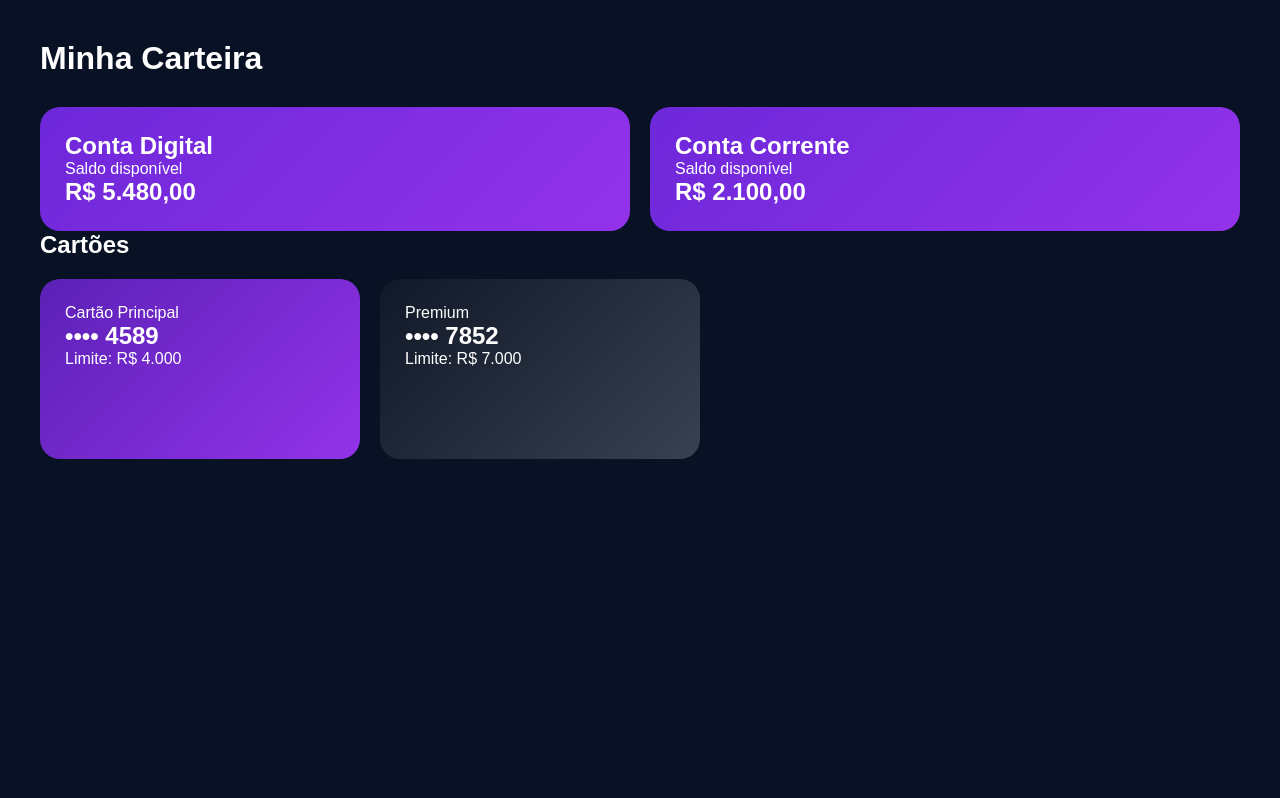
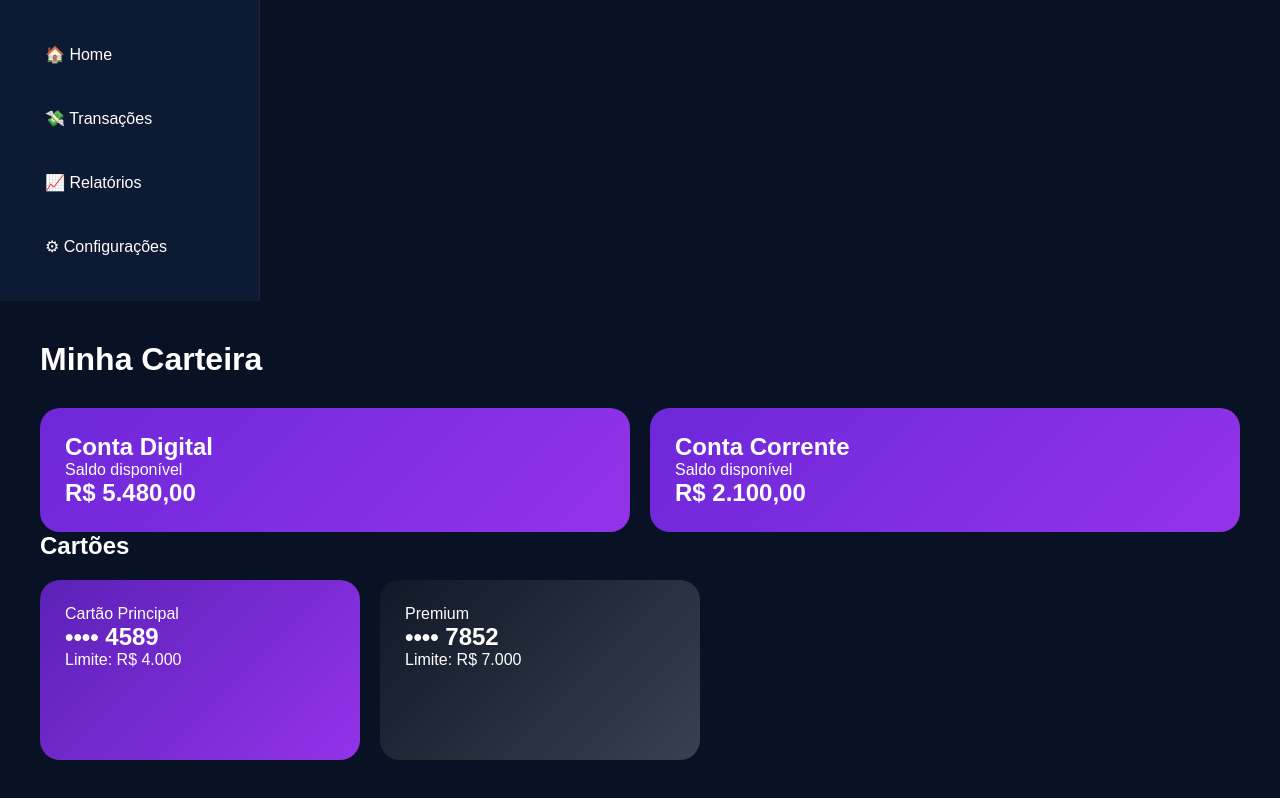
Before and after one commit to n7unknow/Plataforma-Gestao-Financeira, a plain HTML site: page Carteira.html in a window 1280 px wide. Drawn offline with Linux system fonts and the light colour scheme.

Commit message:
Tab Control, name change of index.html for "home.html", "Dashboard.html" EXCLUDED
Add tab control in "Carteira.html", "Configurações.html",  the name "index.html" to replaced for "home.html", "Dashboard.html" excluded, good code separation practice applied

```diff
--- a/Carteira.html
+++ b/Carteira.html
@@ -8,6 +8,14 @@
     </head>
     <body>
 
+        <aside class="sidebar">
+            <nav>
+                <a href="Home.html">🏠 Home</a>
+                <a href="Transações.html">💸 Transações</a>
+                <a href="Relatórios.html">📈 Relatórios</a>
+                <a href="Configurações.html">⚙ Configurações</a>
+            </nav>
+        </aside>
         <main class="carteira">
 
             <h1>Minha Carteira</h1>
```
Also changed, not shown: Configurações.html (+9 -0 lines), Dashboard.html (deleted, +0 -21 lines), Home.html (renamed from index.html). Lines whose indentation alone changed are shown as unchanged.
